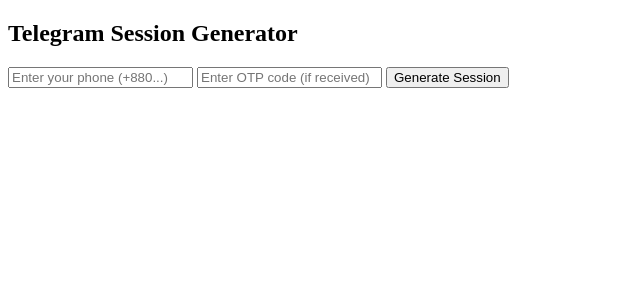
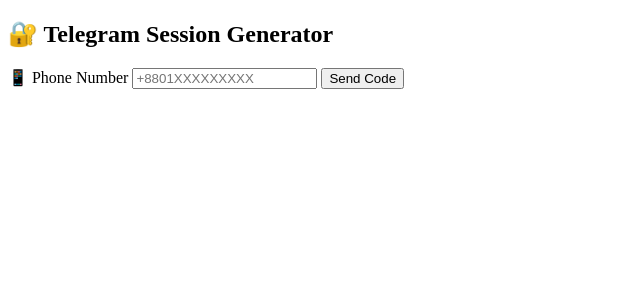
Before and after one commit to Bappa145/telegram-session-site, a Flask app: page / in a window 1280 px wide. Shown: the top 300 px of the page, without its empty margins (0-640 px from the left). Run offline with Flask 3, Linux system fonts and the light colour scheme.

Commit message:
Update index.html

```diff
--- a/templates/index.html
+++ b/templates/index.html
@@ -1,54 +1,84 @@
-<!DOCTYPE html>
-<html>
+<!DOCTYPE html><html lang="en">
 <head>
+    <meta charset="UTF-8">
+    <meta name="viewport" content="width=device-width, initial-scale=1.0">
     <title>Telegram Session Generator</title>
     <link rel="stylesheet" href="/static/style.css">
 </head>
 <body>
     <div class="container">
-        <h2>Telegram Session Generator</h2>
-        <form id="sessionForm">
-            <input type="text" name="phone" id="phone" placeholder="Enter your phone (+880...)" required>
-            <input type="text" name="code" id="code" placeholder="Enter OTP code (if received)">
-            <button type="submit">Generate Session</button>
-        </form>
-
-        <div id="resultBox" style="display: none;">
-            <h3>🎉 Your Session String:</h3>
-            <textarea id="sessionText" readonly></textarea><br>
-            <button onclick="copySession()">📋 Copy Session</button>
-        </div>
+        <h2>🔐 Telegram Session Generator</h2>
+        <div class="step" id="step1">
+            <label>📱 Phone Number</label>
+            <input type="text" id="phone" placeholder="+8801XXXXXXXXX">
+            <button onclick="sendCode()">Send Code</button>
+        </div><div class="step" id="step2" style="display:none">
+        <label>✅ Enter OTP Code</label>
+        <input type="text" id="code" placeholder="Enter the code you received">
+        <button onclick="verifyCode()">Get Session</button>
     </div>
 
-    <script>
-        const form = document.getElementById('sessionForm');
-        const resultBox = document.getElementById('resultBox');
-        const sessionText = document.getElementById('sessionText');
+    <div class="step" id="step3" style="display:none">
+        <label>📄 Session String</label>
+        <textarea id="session" readonly></textarea>
+        <button onclick="copySession()">Copy Session</button>
+    </div>
 
-        form.addEventListener('submit', async (e) => {
-            e.preventDefault();
+    <div id="message"></div>
+</div>
 
-            const formData = new FormData(form);
-            const res = await fetch('/get-session', {
-                method: 'POST',
-                body: formData
-            });
-            const data = await res.json();
-
-            if (data.session) {
-                sessionText.value = data.session;
-                resultBox.style.display = 'block';
+<script>
+    function sendCode() {
+        const phone = document.getElementById("phone").value;
+        fetch("/send-code", {
+            method: "POST",
+            headers: {"Content-Type": "application/json"},
+            body: JSON.stringify({ phone })
+        })
+        .then(res => res.json())
+        .then(data => {
+            if (data.status === "ok") {
+                document.getElementById("step2").style.display = "block";
+                showMessage("Code sent successfully!", false);
             } else {
-                sessionText.value = 'Something went wrong.';
-                resultBox.style.display = 'block';
+                showMessage("Error: " + data.message, true);
             }
         });
+    }
 
-        function copySession() {
-            sessionText.select();
-            document.execCommand('copy');
-            alert('Session copied to clipboard!');
-        }
-    </script>
+    function verifyCode() {
+        const phone = document.getElementById("phone").value;
+        const code = document.getElementById("code").value;
+        fetch("/verify-code", {
+            method: "POST",
+            headers: {"Content-Type": "application/json"},
+            body: JSON.stringify({ phone, code })
+        })
+        .then(res => res.json())
+        .then(data => {
+            if (data.session) {
+                document.getElementById("session").value = data.session;
+                document.getElementById("step3").style.display = "block";
+                showMessage("Session created!", false);
+            } else {
+                showMessage("Error: " + data.message, true);
+            }
+        });
+    }
+
+    function copySession() {
+        const session = document.getElementById("session");
+        session.select();
+        document.execCommand("copy");
+        showMessage("Copied to clipboard!", false);
+    }
+
+    function showMessage(msg, isError) {
+        const m = document.getElementById("message");
+        m.innerText = msg;
+        m.style.color = isError ? "red" : "green";
+    }
+</script>
+
 </body>
 </html>
```
